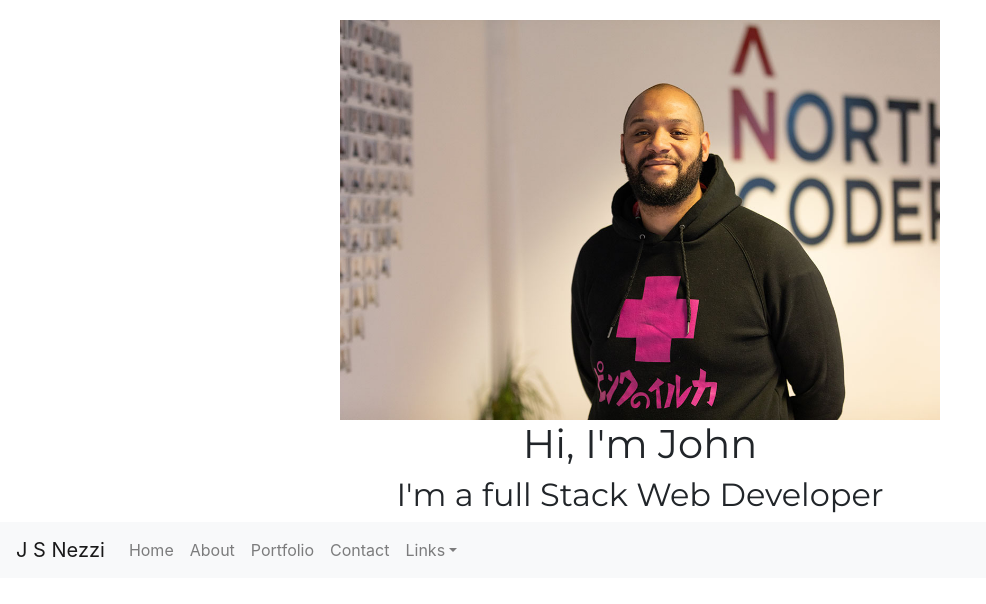
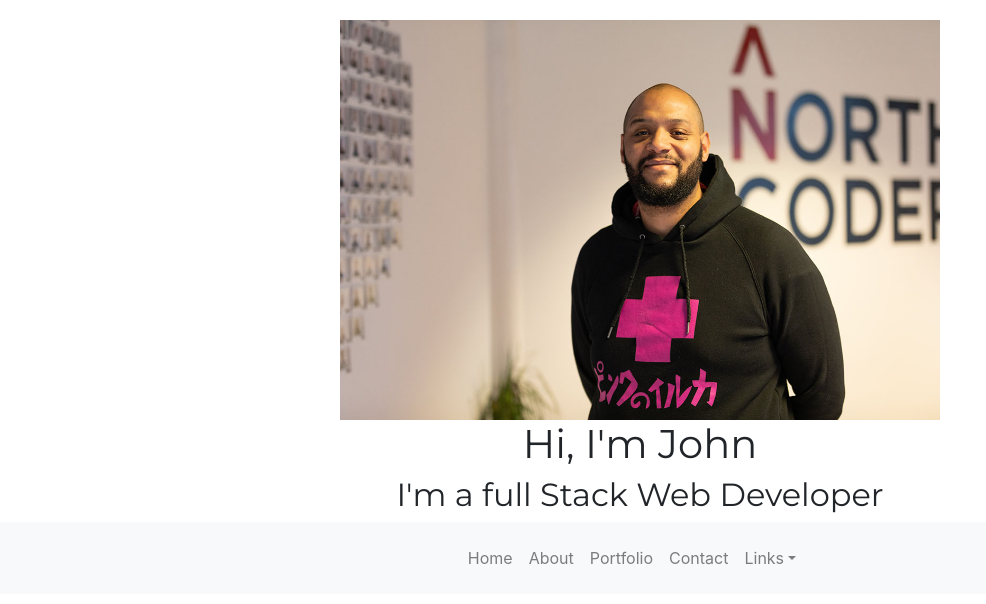
Before and after one commit to johnnezzi/PortfolioSite, a React (Create React App) app in the folder newwebsite/: page / in a window 1280 px wide. Shown: the top 604 px of the page, without its empty margins (0-986 px from the left). Built offline with nearby package versions, Linux system fonts and the light colour scheme.

Commit message:
centre vanvbar

```diff
--- a/newwebsite/src/components/Navbar.js
+++ b/newwebsite/src/components/Navbar.js
@@ -2,16 +2,17 @@ import React from 'react';
 import Navbar from 'react-bootstrap/Navbar';
 import Nav from 'react-bootstrap/Nav'
 import NavDropdown from 'react-bootstrap/NavDropdown'
+import '../css/Navbar.css'
 
 export default class MyNavbar extends React.Component {
 
   render() {
     return (
       <Navbar bg="light" expand="lg">
-        <Navbar.Brand href="#home">J S Nezzi</Navbar.Brand>
+      <div className='mx-auto d-sm-flex d-block flex-sm-nowra'>
         <Navbar.Toggle aria-controls="basic-navbar-nav" />
         <Navbar.Collapse id="basic-navbar-nav">
-        <Nav className="mr-auto">
+        <Nav className="navbar navbar-expand-sm navbar-light bg-light" >
         <Nav.Link href="#home">Home</Nav.Link>
         <Nav.Link href="#home">About</Nav.Link>
         <Nav.Link href="#home">Portfolio</Nav.Link>
@@ -24,6 +25,7 @@ export default class MyNavbar extends React.Component {
       </NavDropdown>
     </Nav>
   </Navbar.Collapse>
+  </div>
 </Navbar>
 
     )
--- /dev/null
+++ b/newwebsite/src/css/Navbar.css
@@ -0,0 +1,3 @@
+.text-centred {
+  text-align: center;
+}
```
